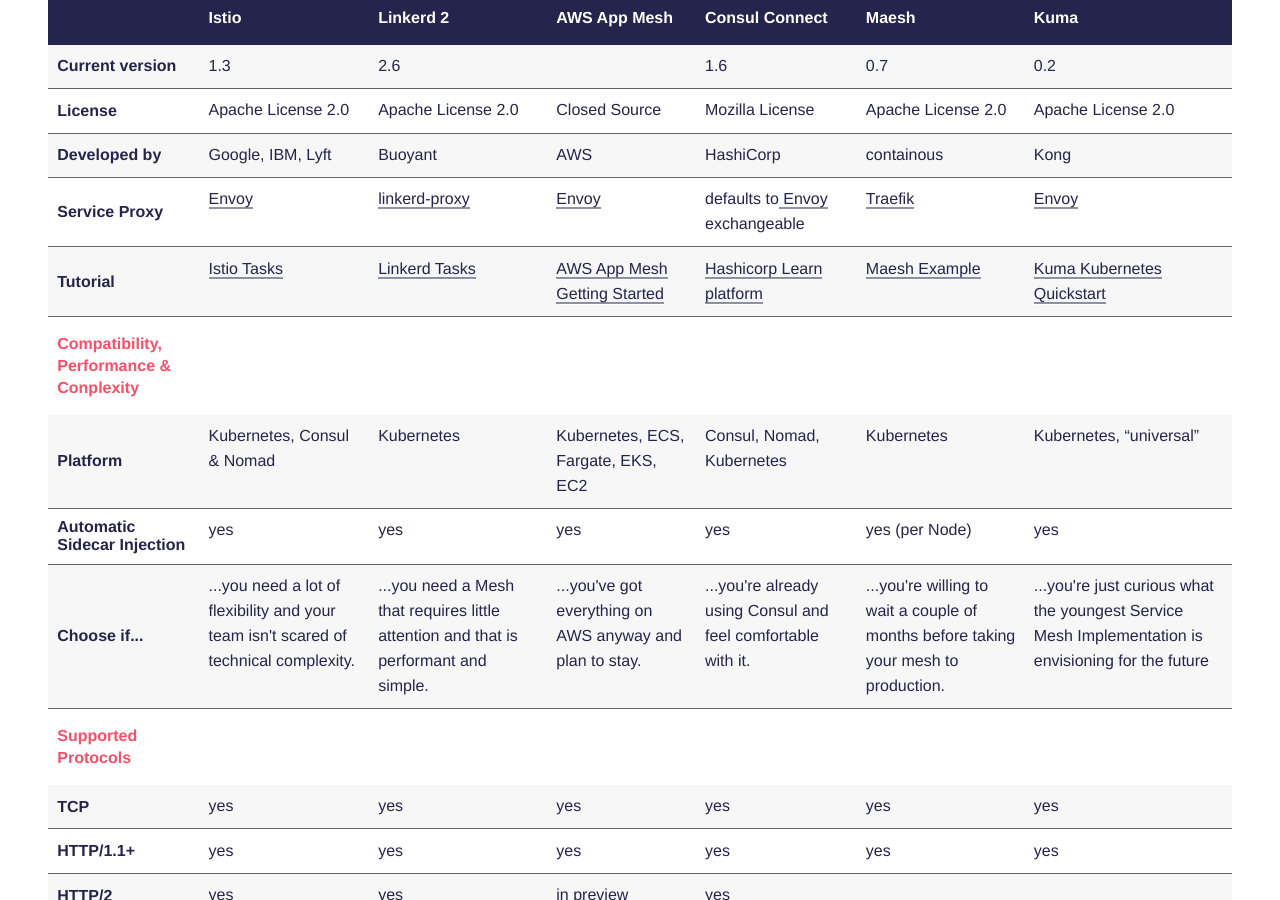
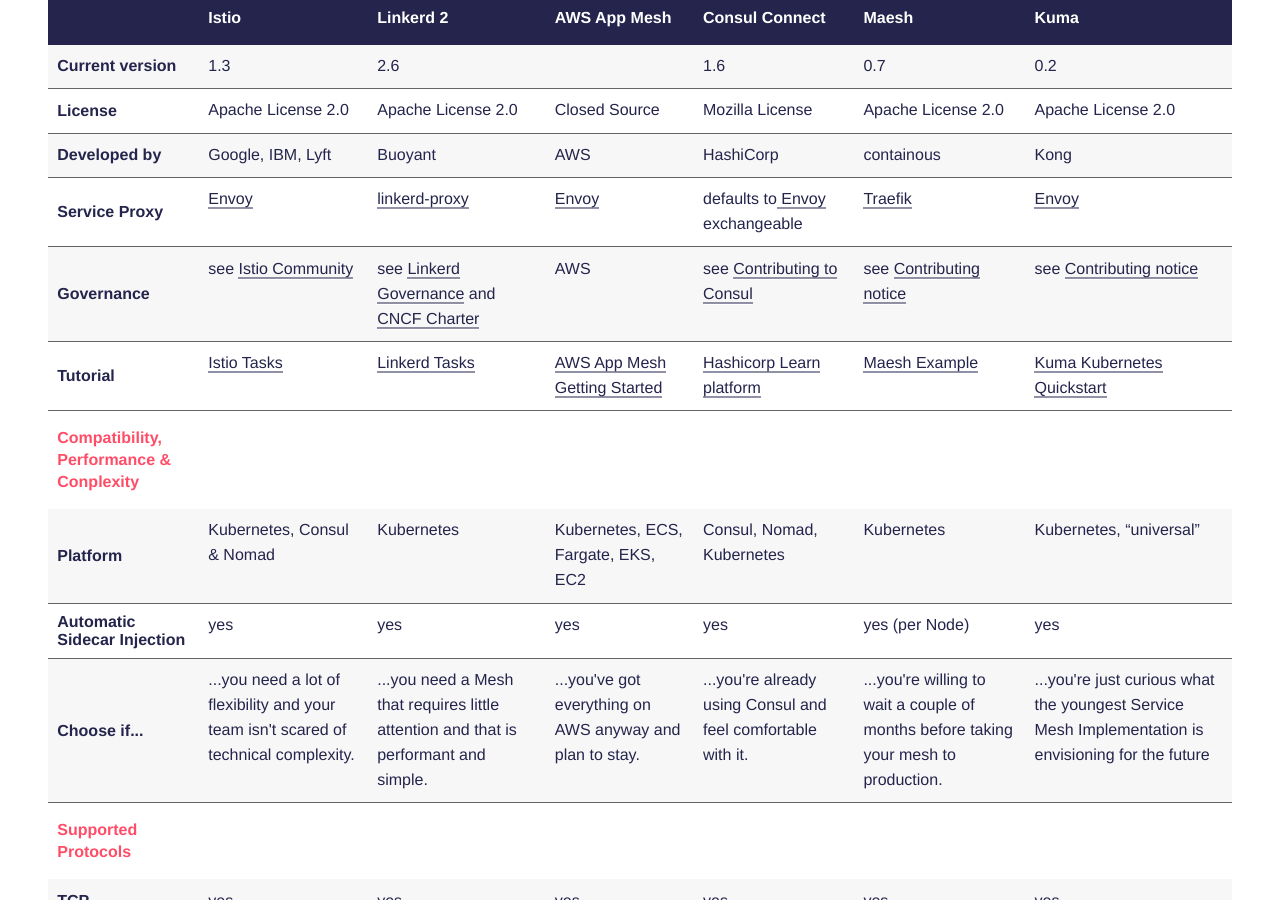
Before and after one commit to servicemesh-es/servicemesh.es, a Jekyll site: the page built from index.md, in a window 1280 px wide and 900 px high, scrolled down 3507 px. Built offline with Jekyll 4.4.1, drawn with Linux system fonts in a browser that asks for light colours; some web fonts are replaced.

Commit message:
Governance

```diff
--- a/_includes/comparison.html
+++ b/_includes/comparison.html
@@ -49,6 +49,15 @@
         <td><a href="https://traefik.io" target="_blank">Traefik</a></td>
         <td><a href="https://www.envoyproxy.io" target="_blank">Envoy</a></td>
       </tr>
+      <tr>
+          <th scope="row">Governance</th>
+          <td>see <a href="https://github.com/istio/community" target="_blank">Istio Community</a></td>
+          <td>see <a href="https://github.com/linkerd/linkerd2/blob/master/GOVERNANCE.md" target="_blank">Linkerd Governance</a> and <a href="https://github.com/cncf/foundation/blob/master/charter.md" target="_blank" >CNCF Charter</a></td>
+          <td>AWS</td>
+          <td>see <a href="https://github.com/hashicorp/consul/blob/master/.github/CONTRIBUTING.md" target="_blank">Contributing to Consul</a></td>
+          <td>see <a href="https://github.com/containous/maesh/blob/master/CONTRIBUTING.md" target="_blank">Contributing notice</a></td>
+          <td>see <a href="https://github.com/Kong/kuma/blob/master/CONTRIBUTING.md" target="_blank">Contributing notice</a></td>
+        </tr>
       <tr>
           <th scope="row">Tutorial</th>
           <td><a href="https://istio.io/docs/tasks/" target="_blank">Istio Tasks</a></td>
```
